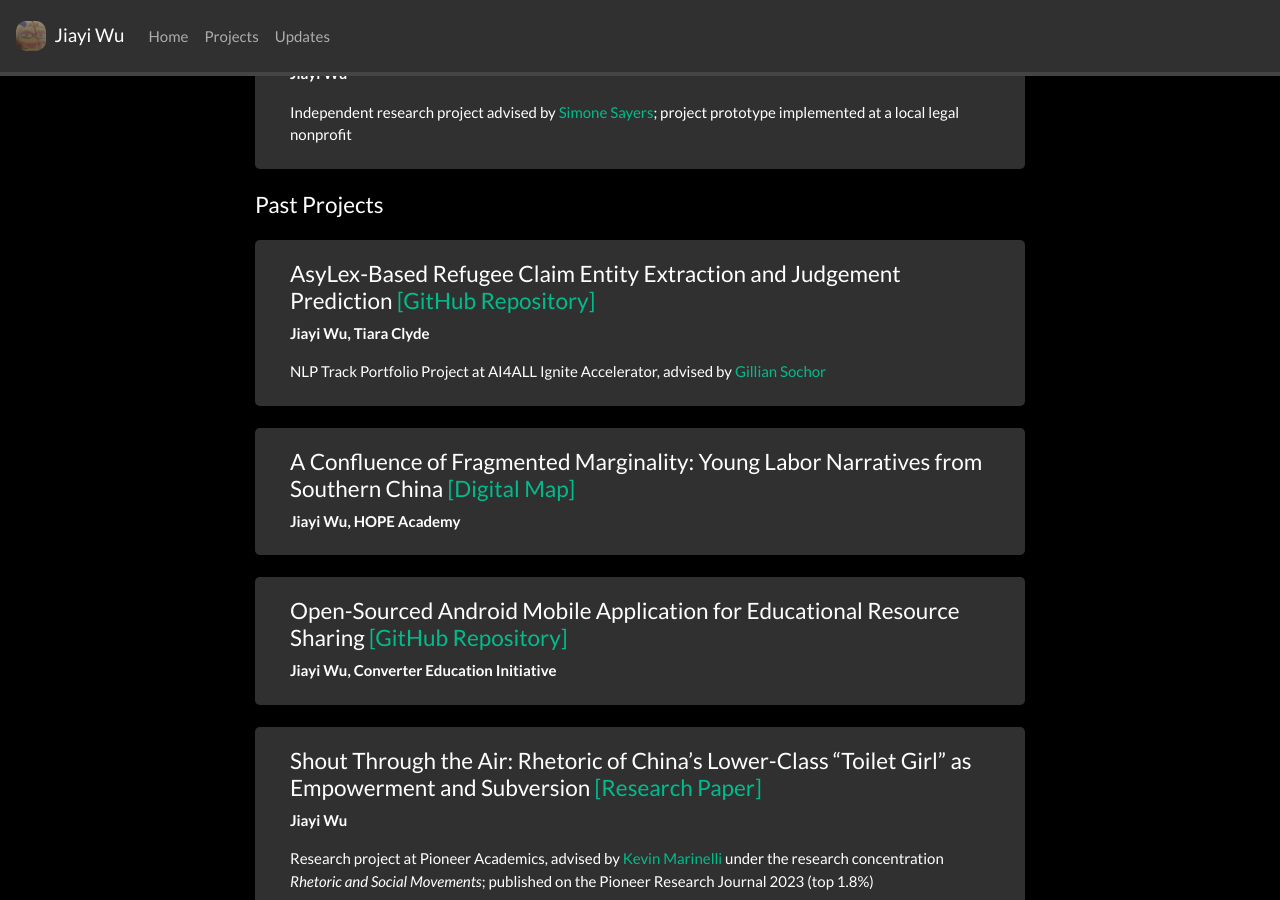
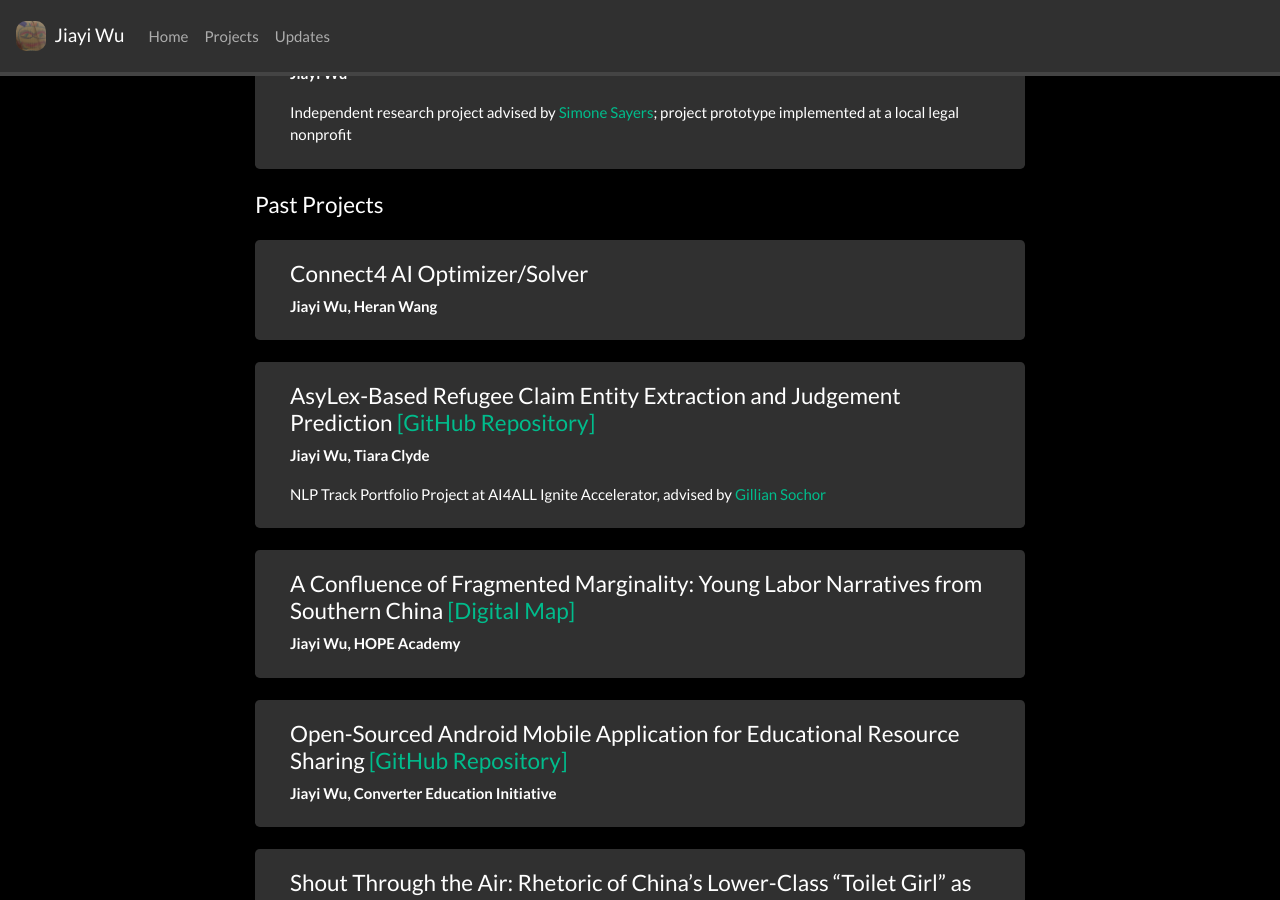
Before and after one commit to jiayiw005/jiayiw005.github.io, a Jekyll site: the page built from _pages/projects.md, in a window 1280 px wide and 900 px high, scrolled down 586 px. Built offline with Jekyll 4.4.1, drawn with Linux system fonts in a browser that asks for light colours; nearby versions of some CDN libraries; a style sheet for code colours, icons or effects is not loaded.

Commit message:
update projects

```diff
--- a/_pages/projects.md
+++ b/_pages/projects.md
@@ -63,6 +63,13 @@
 
 <div class="jumbotron">
 <div class="col-md-12 col-sm-12">
+<h4>Connect4 AI Optimizer/Solver</h4>
+**Jiayi Wu, Heran Wang**
+</div>
+</div>
+
+<div class="jumbotron">
+<div class="col-md-12 col-sm-12">
 <h4>AsyLex-Based Refugee Claim Entity Extraction and Judgement Prediction [[GitHub Repository]](https://github.com/jiayiw005/refugee-claim-classifier)</h4>
 **Jiayi Wu, Tiara Clyde**
 
```
Also changed, not shown: 1 other file.
